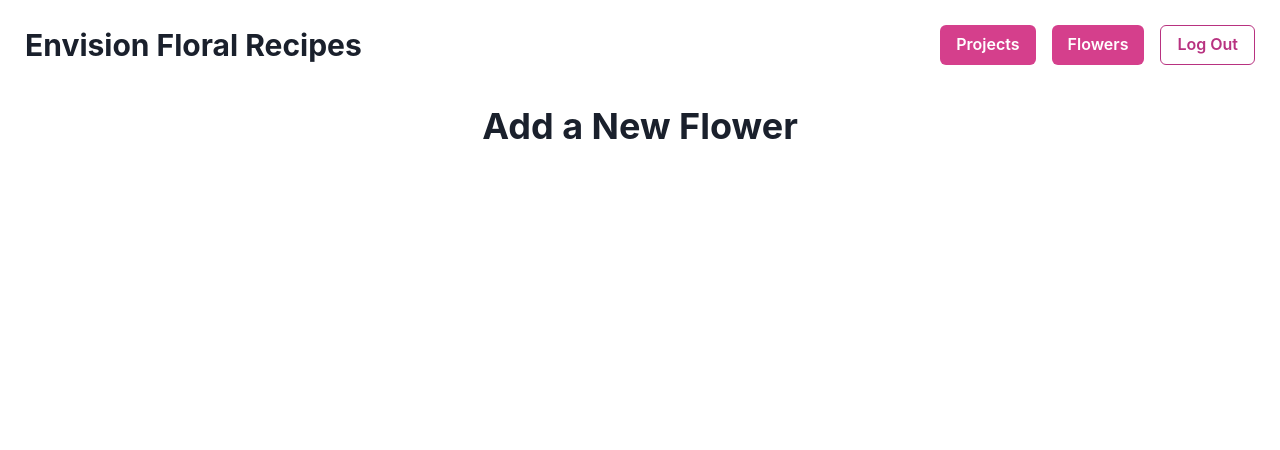
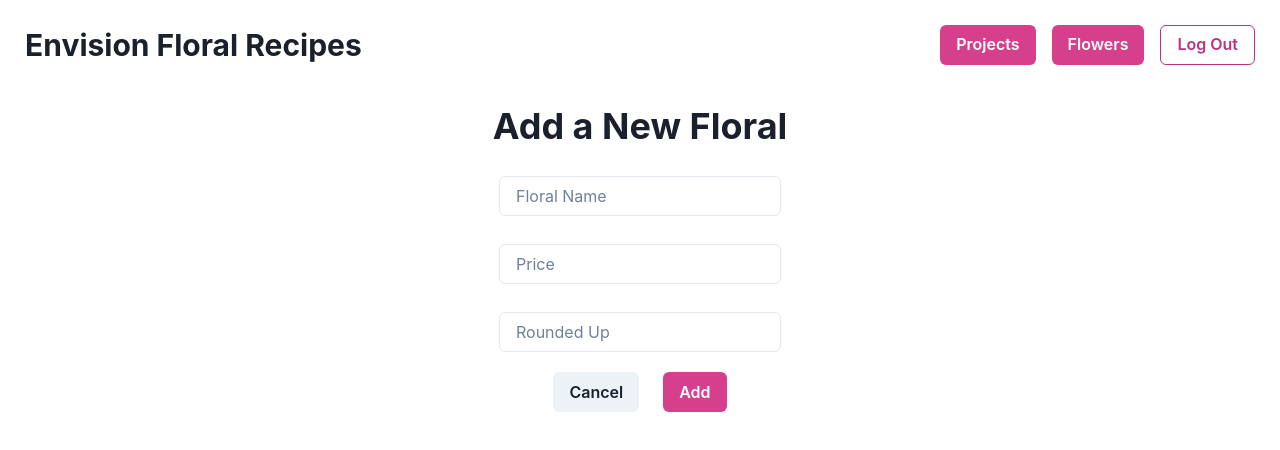
Before and after one commit to solidquartz/floral-recipes, a React (Vite) app in the folder client/: page /flowers/create in a window 1280 px wide. Shown: the top 450 px of the page. Built offline with nearby package versions, Linux system fonts and the light colour scheme.

Commit message:
Added cancel button for create form

```diff
--- a/client/src/pages/CreateFlower.jsx
+++ b/client/src/pages/CreateFlower.jsx
@@ -1,33 +1,59 @@
-// import { Link } from "react-router-dom";
-
-import { Button, Flex, Heading } from "@chakra-ui/react";
+import { Button, Flex, Heading, Box, VStack, ButtonGroup } from "@chakra-ui/react";
 import { Field, Form, Formik } from "formik";
 import { Header } from "./components";
+import * as Yup from 'yup';
+import TextField from "./components/TextField";
+import { Link } from "react-router-dom";
 
 export const CreateFlower = () => {
 
   const initialValues = { name: "", price: "", roundedUp: 0 };
+
+
 
   return (
     <>
       {/* Navbar */}
       <Header />
 
-      <Flex justify="center">
-        <Heading>Add a New Flower</Heading>
+      <Flex justify="center" direction="column" align="center">
+        <Heading>Add a New Floral</Heading>
+        <Flex pt="20px">
+          <Formik
+            initialValues={initialValues}
+            validationSchema={
+              Yup.object({
+                name: Yup.string()
+                  .required("Please enter a flower name"),
+                price: Yup.string()
+                  .required("Please enter a price"),
+                rounded_up: Yup.number(),
+              })
+              // onSubmit
+            }>
 
-        {/* <Formik
-          initialValues={{ initialValues }}
-          onSubmit={(values, actions) => {
-            console.log(values, actions);
-          }}
-        >
-          <Form>
-            <Field name="name" id="name" placeholder="Flower Name">
-              <Button type="submit">Add Flower</Button>
-            </Field>
-          </Form>
-        </Formik> */}
+            {formik => (
+              <Flex align="center">
+                <Box>
+                  <VStack as="form" mx="auto" spacing="5" justifyContent="center" onSubmit={formik.handleSubmit}>
+
+                    <TextField name="name" type="text" placeholder="Floral Name" />
+                    <TextField name="price" type="text" placeholder="Price" />
+                    <TextField name="rounded_up" type="text" placeholder="Rounded Up" />
+
+                    <ButtonGroup spacing="6">
+                      <Link to="/flowers">
+                        <Button>Cancel</Button>
+                      </Link>
+                      <Button type="submit" colorScheme="pink">Add</Button>
+
+                    </ButtonGroup>
+                  </VStack>
+                </Box>
+              </Flex>
+            )}
+          </Formik>
+        </Flex>
       </Flex>
     </>
   );
--- a/client/src/pages/components/index.jsx
+++ b/client/src/pages/components/index.jsx
@@ -7,3 +7,4 @@ export * from './PinProjectCard';
 export * from './ProjectCard';
 export * from './ProjectTableItem';
 export * from './FlowerTableItem';
+export * from './TextField';
```
